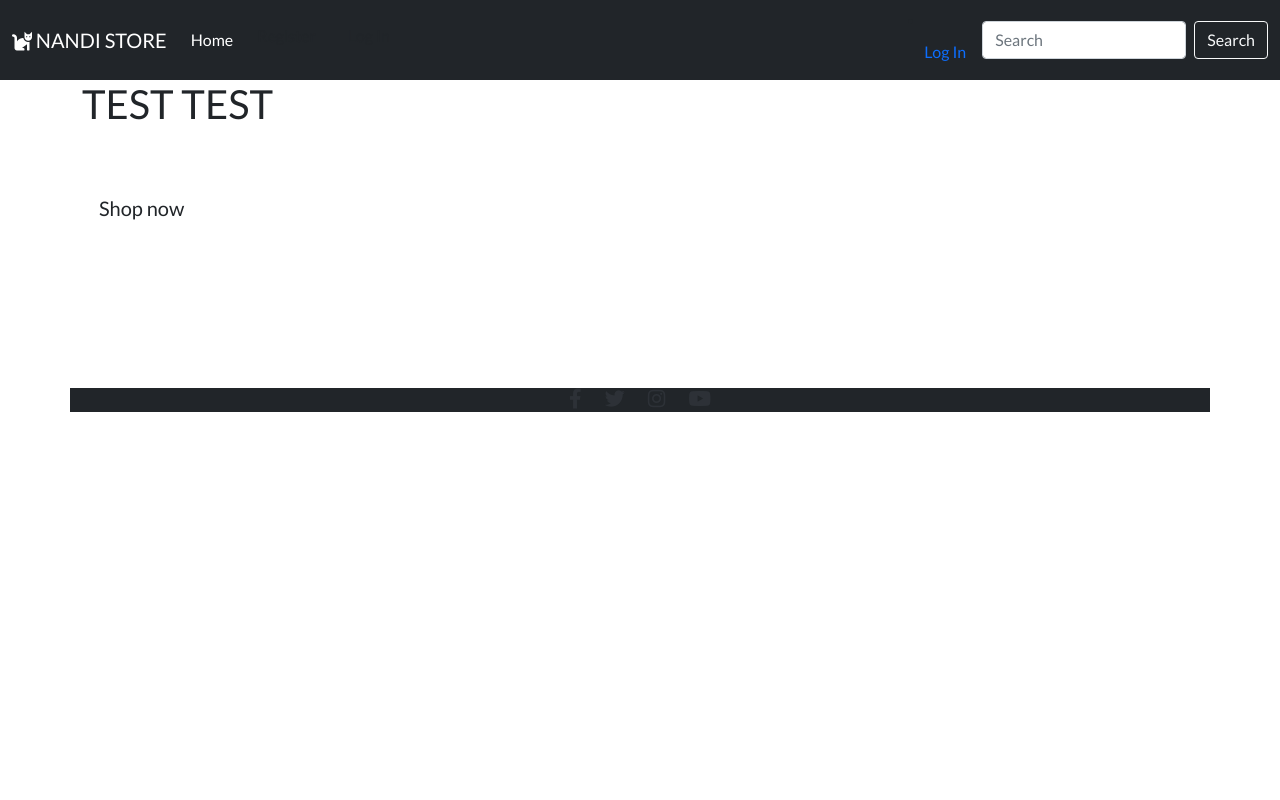
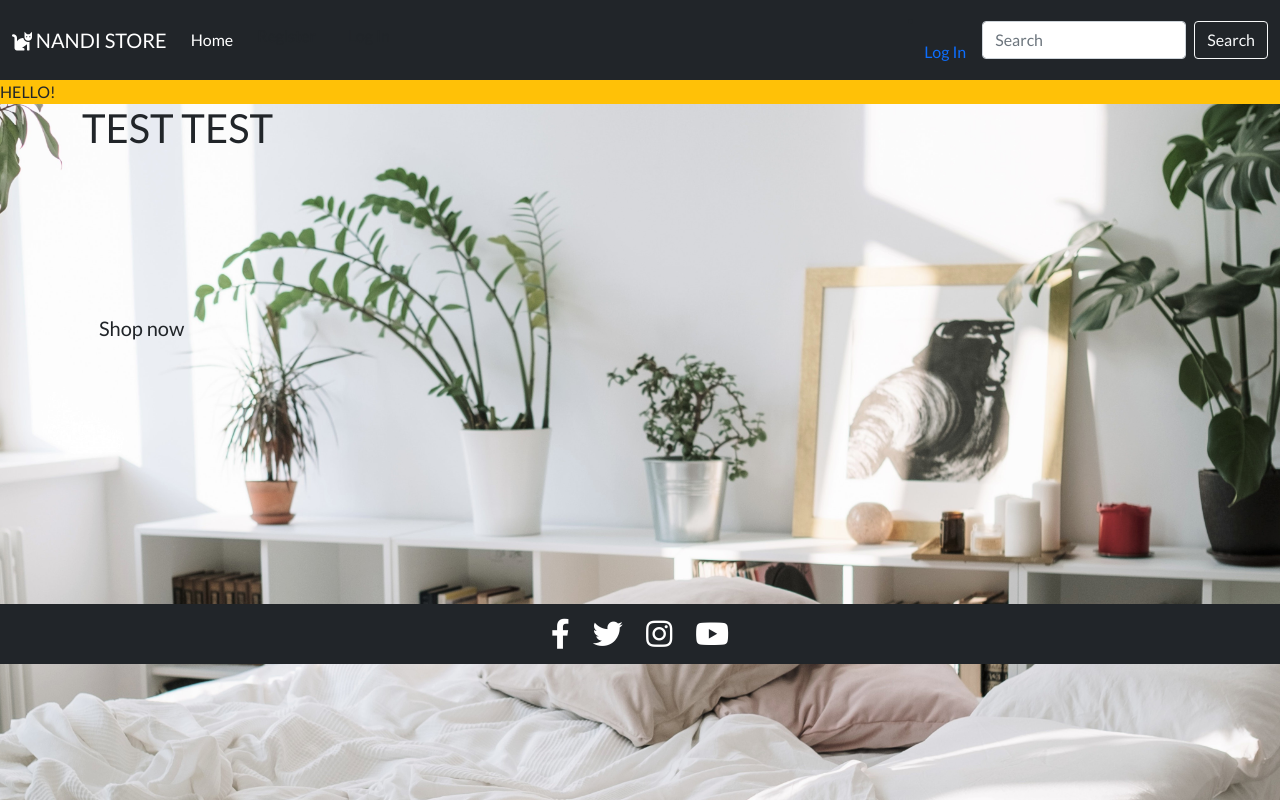
Before and after one commit to Chloe-O/Nandi-Store, a Django app: page / in a window 1280 px wide. Run offline with Django 3.2, Linux system fonts and the light colour scheme; some libraries are stand-ins or nearby versions.

Commit message:
changes to nav layout and base css

```diff
--- a/static/css/base.css
+++ b/static/css/base.css
@@ -1,38 +1,29 @@
-/*BASE*/
+/*Header*/
 
 body {
+  background: url('static/media/bedroomheader.jpg') no-repeat center center fixed;
+  height: 50vh;
+  background-size: cover;
   font-family: 'Lato', sans-serif;
-}
-
-
-/*Header*/
-
-.page-header {
-  background-image: url("/media/bedroom-header.jpg");
-  height: 60vh;
-  background-size: cover;
-  background-attachment: fixed;
-  background-position: center;
 }
 
 /*Footer*/
 
 footer {
   padding-top: 100px;
-  padding-bottom: 20px;
-  color: hsla(210, 10%, 23%, 0.6);
+  color: rgb(0, 0, 0);
   text-align: center;
 }
 
 .footer-links a i {
-  color: hsla(210, 10%, 23%, 0.6);
+  color: rgb(255, 255, 255);
   text-decoration: none;
   background-color: transparent;
-  font-size: 20px;
-  padding: 0 10px;
+  font-size: 30px;
+  padding: 15px 10px;
   text-align: center;
 }
 
 .footer-links a i:hover {
-    color: hsla(210, 10%, 23%, 0.712);
+    color: hsla(0, 0%, 34%, 0.712);
 }
--- a/templates/base.html
+++ b/templates/base.html
@@ -89,6 +89,9 @@
                 </div>
             </div>
         </nav>
+        <div class="row bg-warning">
+            <div class="mx-auto">HELLO!</div>
+        </div>
     </header>
 
     {% if messages %}
@@ -105,7 +108,7 @@
     {% endblock %}
 
 
-    <footer class="container">
+    <footer class="container-fluid">
         <div class="row">
             <div class="col-12 bg-dark">
                 <div class="footer-links">
@@ -117,8 +120,10 @@
             </div>
         </div>
     </footer>
-        {% block corejs %}
-    <script src="https://cdn.jsdelivr.net/npm/bootstrap@5.0.0-beta2/dist/js/bootstrap.bundle.min.js" integrity="sha384-b5kHyXgcpbZJO/tY9Ul7kGkf1S0CWuKcCD38l8YkeH8z8QjE0GmW1gYU5S9FOnJ0" crossorigin="anonymous"></script>
+    {% block corejs %}
+    <script src="https://cdn.jsdelivr.net/npm/bootstrap@5.0.0-beta2/dist/js/bootstrap.bundle.min.js"
+        integrity="sha384-b5kHyXgcpbZJO/tY9Ul7kGkf1S0CWuKcCD38l8YkeH8z8QjE0GmW1gYU5S9FOnJ0"
+        crossorigin="anonymous"></script>
     {% endblock %}
 </body>
 
```
Also changed, not shown: static/media/bedroomheader.jpg (renamed from static/media/bedroom-header.jpg).
